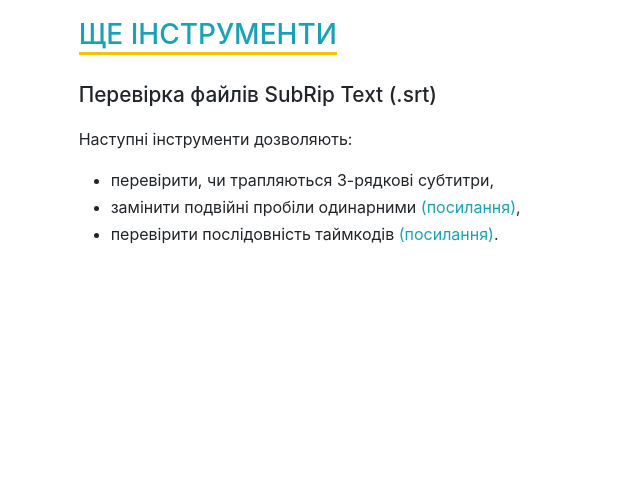
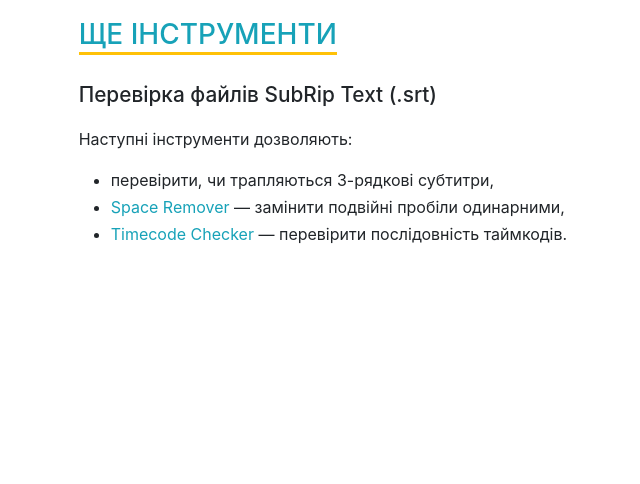
Before and after one commit to olhanotolga/molodist-subtitlers, a Flask app: page /tools in a window 1280 px wide, after a click on "Ще інструменти". Shown: the part 208-692 px from the top of the page, without its empty margins (43-683 px from the left). Run offline with Flask 2, Linux system fonts and the light colour scheme; some libraries are stand-ins or nearby versions.

Commit message:
edit links in the Tools section

```diff
--- a/subtitlers_app/templates/tools.html
+++ b/subtitlers_app/templates/tools.html
@@ -65,7 +65,7 @@
 	<p class="mr-3">Наступні інструменти дозволяють:</p>
 	<ul>
 		<li>перевірити, чи трапляються 3-рядкові субтитри,</li>
-		<li>замінити подвійні пробіли одинарними <a href="https://olhanotolga.github.io/subtitle-tools/space-remover.html" target="_blank" rel="noreferrer noopener">(посилання)</a>,</li>
-		<li>перевірити послідовність таймкодів <a href="https://olhanotolga.github.io/subtitle-tools/timecode-checker.html" target="_blank" rel="noreferrer noopener">(посилання)</a>.</li>
+		<li><a href="https://olhanotolga.github.io/subtitle-tools/space-remover.html" target="_blank" rel="noreferrer noopener">Space Remover</a> — замінити подвійні пробіли одинарними,</li>
+		<li><a href="https://olhanotolga.github.io/subtitle-tools/timecode-checker.html" target="_blank" rel="noreferrer noopener">Timecode Checker</a> — перевірити послідовність таймкодів.</li>
 	</ul>
 {% endblock %}
```
